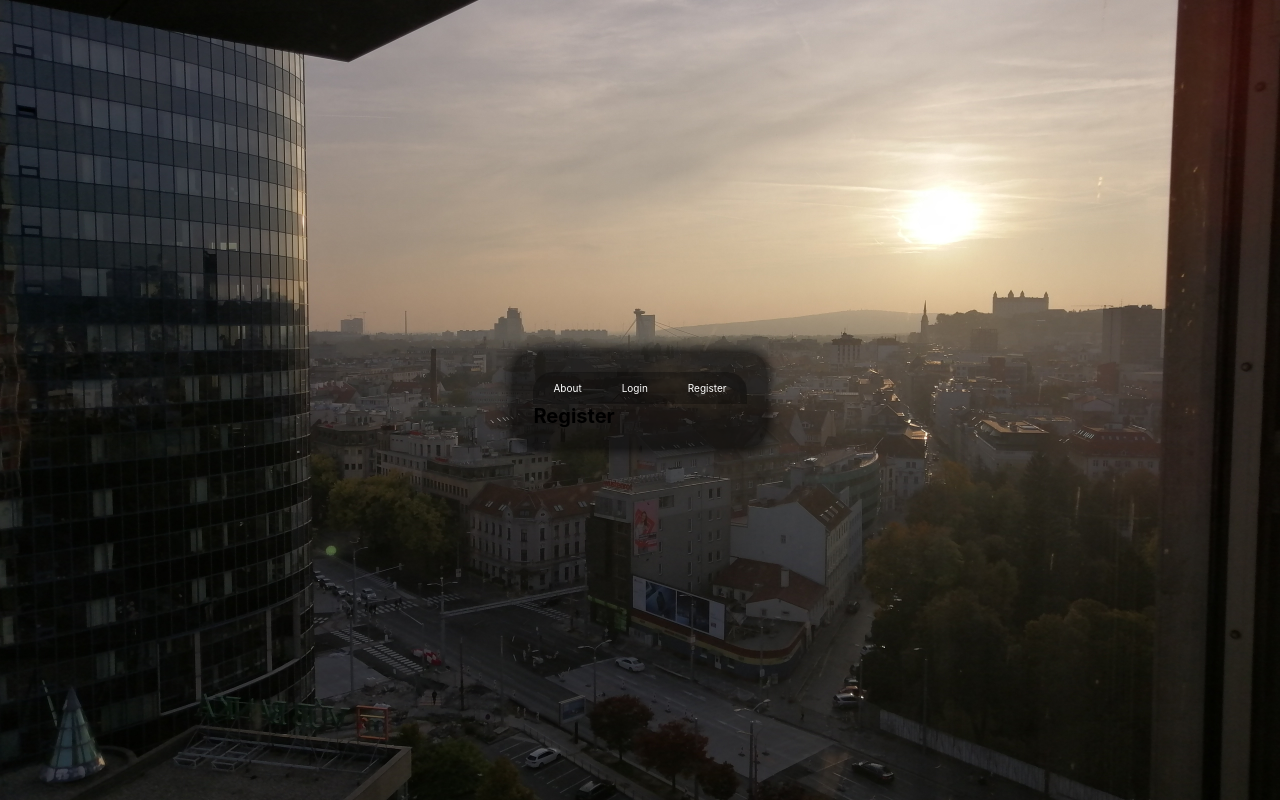
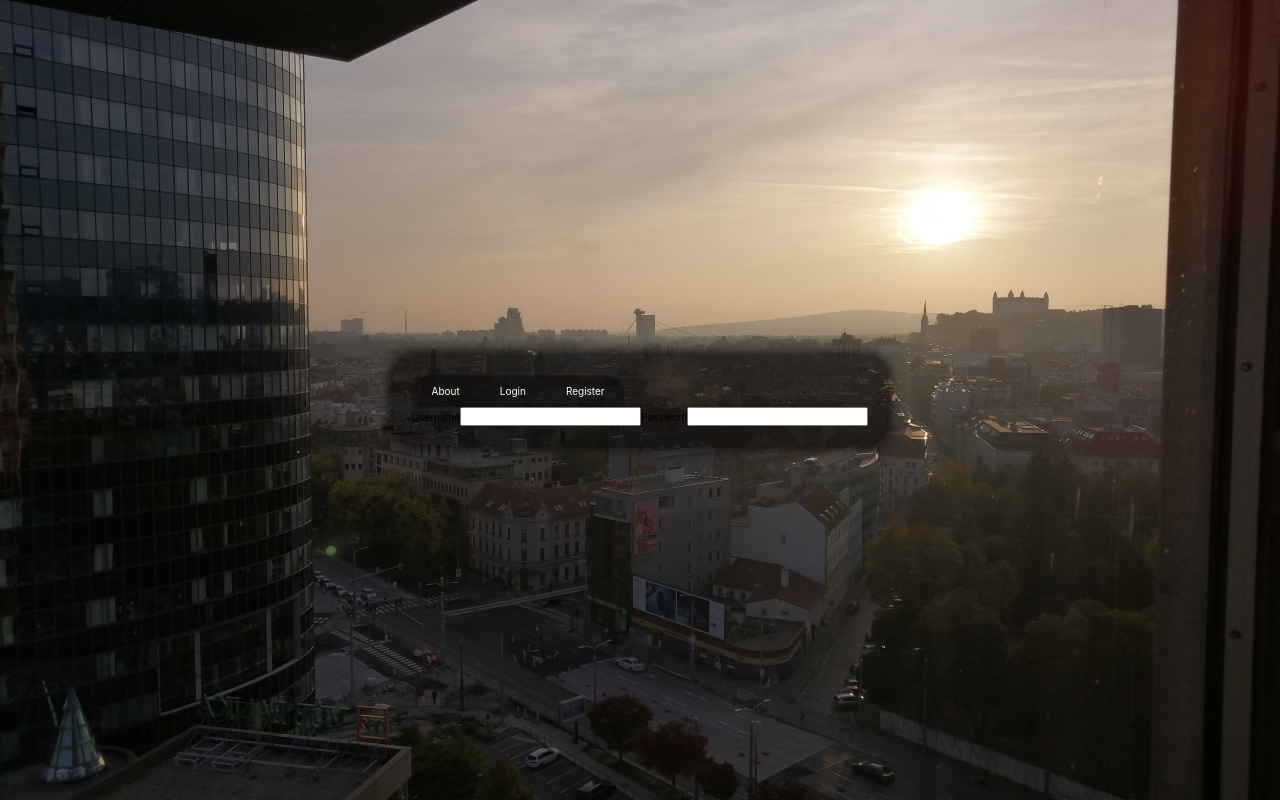
Before and after one commit to mrslvs/invoicing, a React (Create React App) app in the folder frontend/: page / in a window 1280 px wide. Both pictures are taken after a click on the button "Register". Built offline with nearby package versions, Linux system fonts and the light colour scheme.

Commit message:
add register form

```diff
--- a/frontend/src/Content.js
+++ b/frontend/src/Content.js
@@ -8,15 +8,12 @@ const Content = ({ selection }) => {
 
     switch (selection) {
         case 'about':
-            console.log('set about');
             contentComponent = <About />;
             break;
         case 'login':
-            console.log('set login');
             contentComponent = <Login />;
             break;
         case 'register':
-            console.log('set register');
             contentComponent = <Register />;
             break;
     }
--- a/frontend/src/Register.js
+++ b/frontend/src/Register.js
@@ -1,11 +1,16 @@
-import React from "react";
+import React from 'react';
 
 const Register = () => {
-  return (
-    <div>
-      <h1>Register</h1>
-    </div>
-  );
+    return (
+        <div>
+            <form action="/register" method="POST">
+                <label htmlFor="username">Username</label>
+                <input type="text" />
+                <label htmlFor="pwd">Password</label>
+                <input type="password" />
+            </form>
+        </div>
+    );
 };
 
 export default Register;
```
